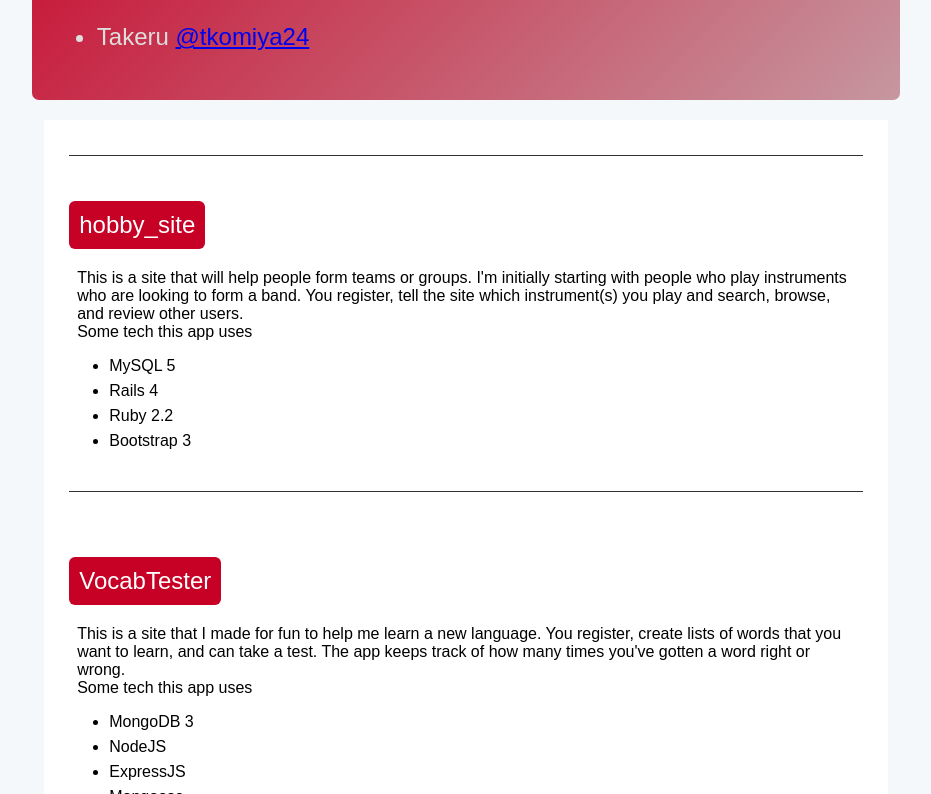
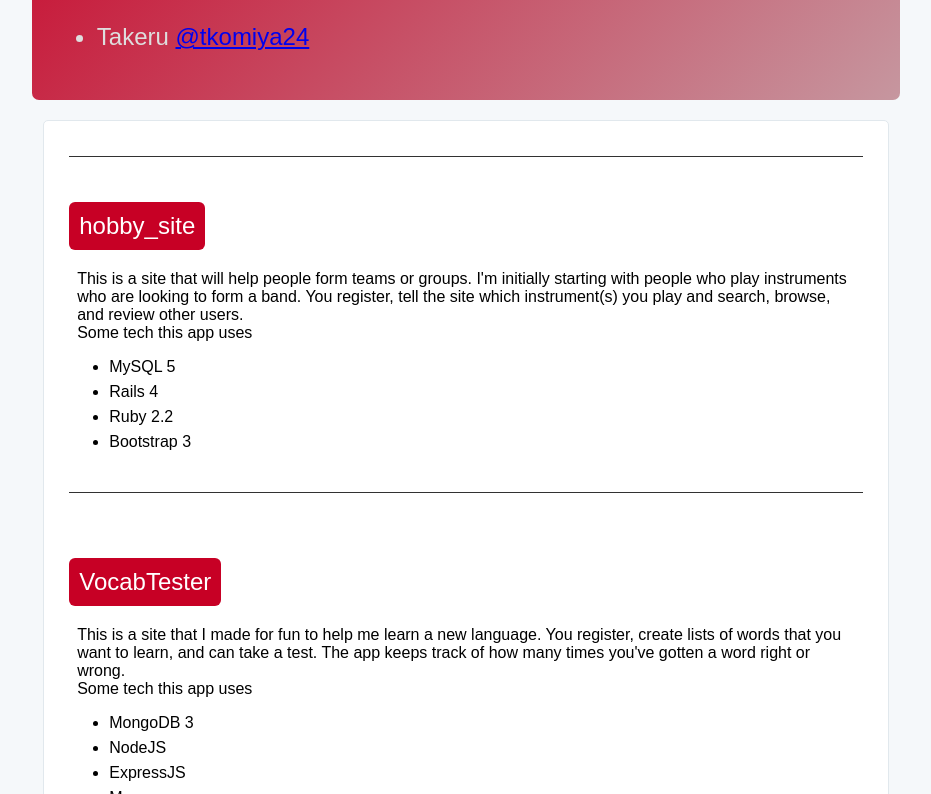
Before and after one commit to tkomiya24/github.io, a website: page index.html in a window 1280 px wide. Shown: the part 606-1400 px from the top of the page, without its empty margins (174-1105 px from the left). Drawn offline with nearby package versions, Linux system fonts and the light colour scheme.

Commit message:
Adds a border to sections

```diff
--- a/sass/_colours.scss
+++ b/sass/_colours.scss
@@ -2,6 +2,7 @@ $japaneseRed: #C70025;
 $offWhite: rgb(230, 230, 230);
 $grey: #cfcfcf;
 $lightGrey: #f5f8fa;
+$borderGrey: #e1e8ed;
 $backgroundGrey: $lightGrey;
 $youtubeGrey: #222;
 $greyText: $youtubeGrey;
--- a/sass/stylesheet.scss
+++ b/sass/stylesheet.scss
@@ -32,6 +32,8 @@ body {
   li:first-child {
     margin-top: 0;
   }
+  border: 1px solid $borderGrey;
+  border-radius: 5px;
 }
 
 .project-section {
```
Also changed, not shown: stylesheets/stylesheet.css.
